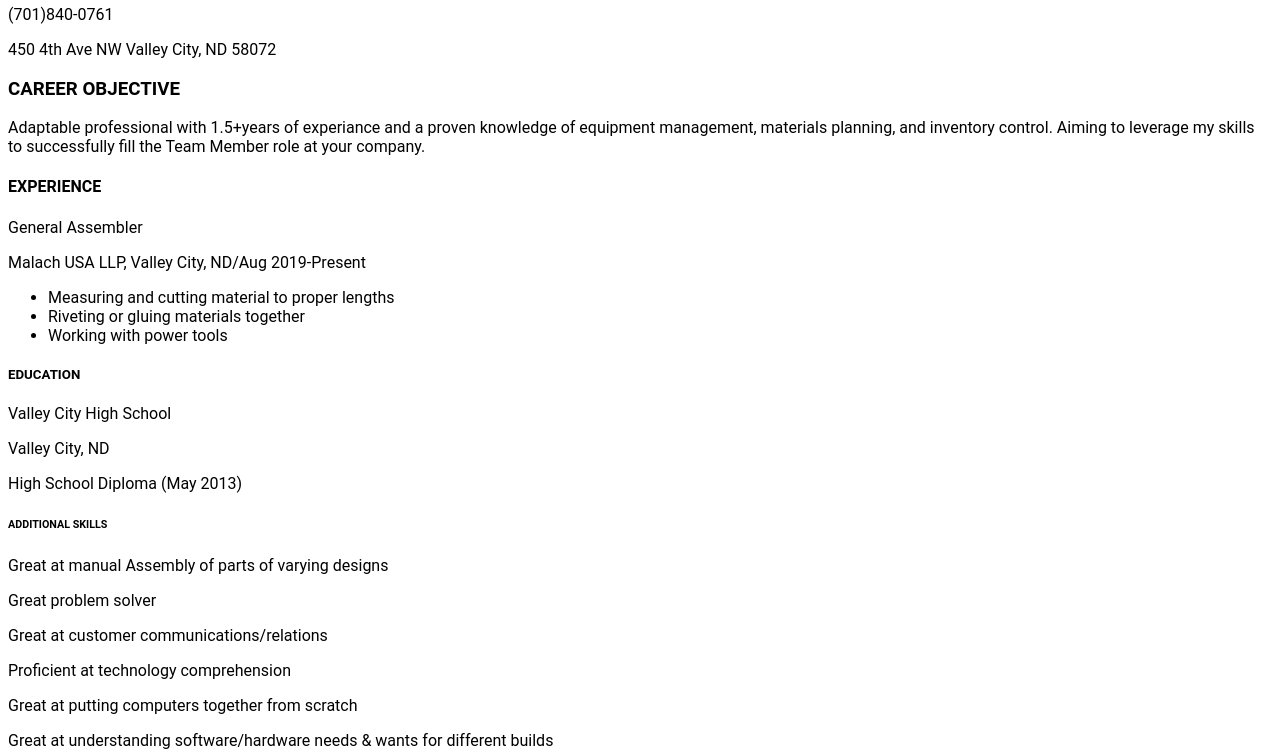
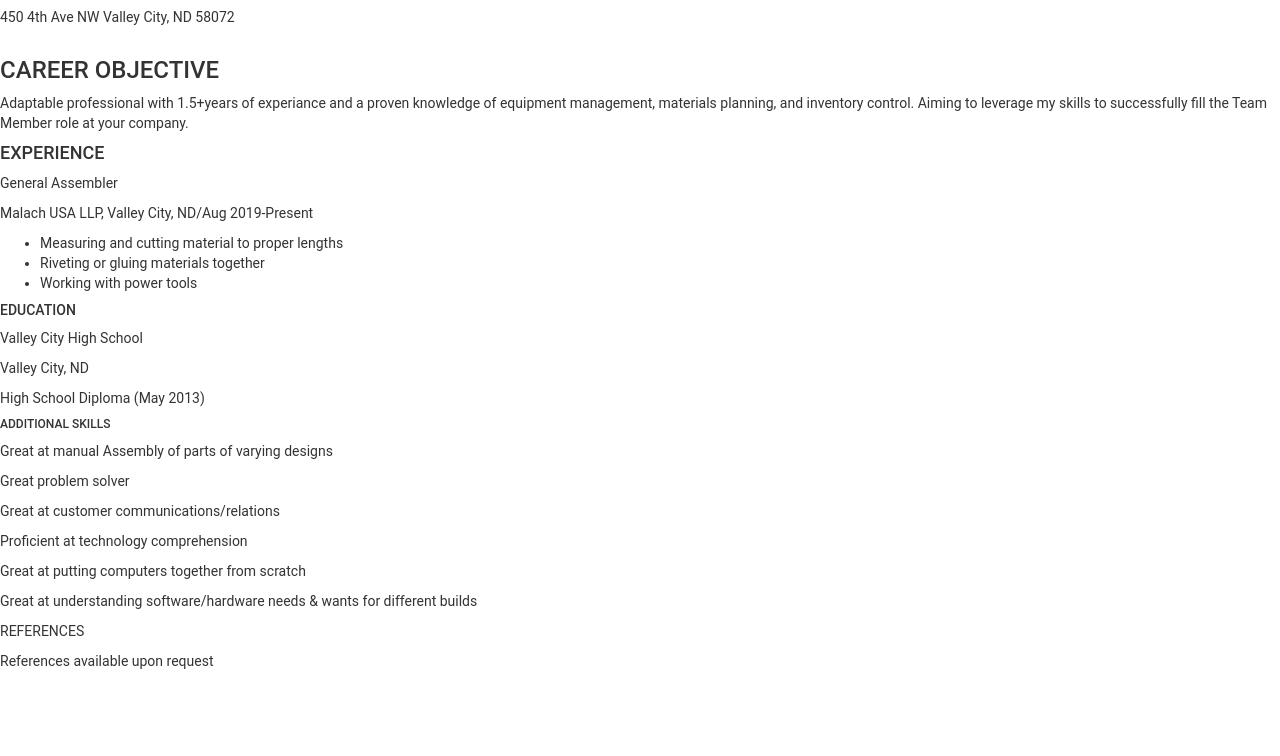
Before and after one commit to hassinator/hassinator.github.io, a plain HTML site: page index.html in a window 1280 px wide. Shown: the part 186-942 px from the top of the page. After the commit the page ends 867 px from the top, so only its background shows below. Drawn offline with nearby package versions, Linux system fonts and the light colour scheme.

Commit message:
Update index.html

```diff
--- a/index.html
+++ b/index.html
@@ -3,7 +3,7 @@
   <head>
     <title>Github Page</title>
     <meta charset="utf-8"/>
-    link rel="stylesheet" href="https://maxcdn.bootstrapcdn.com/bootstrap/3.3.6/css/bootstrap.min.css" integrity="sha384-1q8mTJOASx8j1Au+a5WDVnPi2lkFfwwEAa8hDDdjZlpLegxhjVME1fgjWPGmkzs7" crossorigin="anonymous">
+    <link rel="stylesheet" href="https://maxcdn.bootstrapcdn.com/bootstrap/3.3.6/css/bootstrap.min.css" integrity="sha384-1q8mTJOASx8j1Au+a5WDVnPi2lkFfwwEAa8hDDdjZlpLegxhjVME1fgjWPGmkzs7" crossorigin="anonymous">
     <link rel="stylesheet" type="text/css" href="style.css"/>
   </head>
 
```
